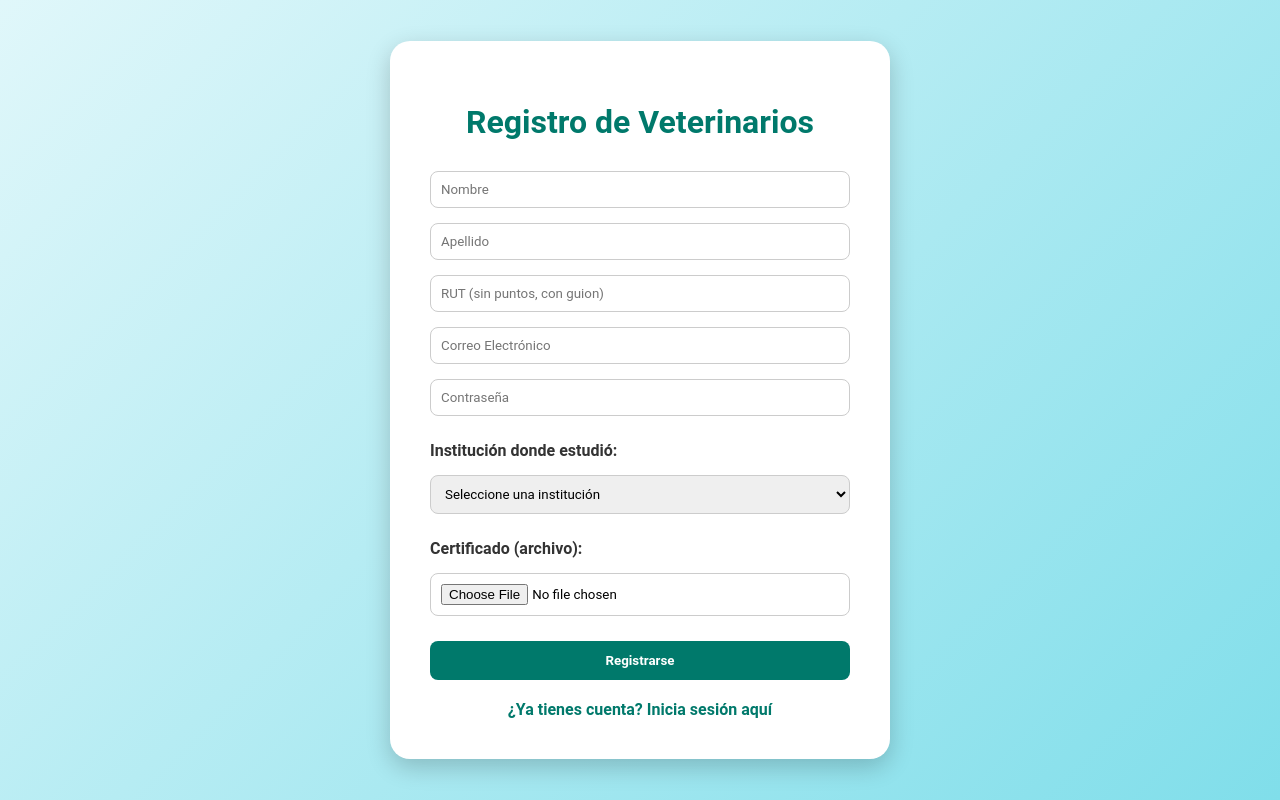
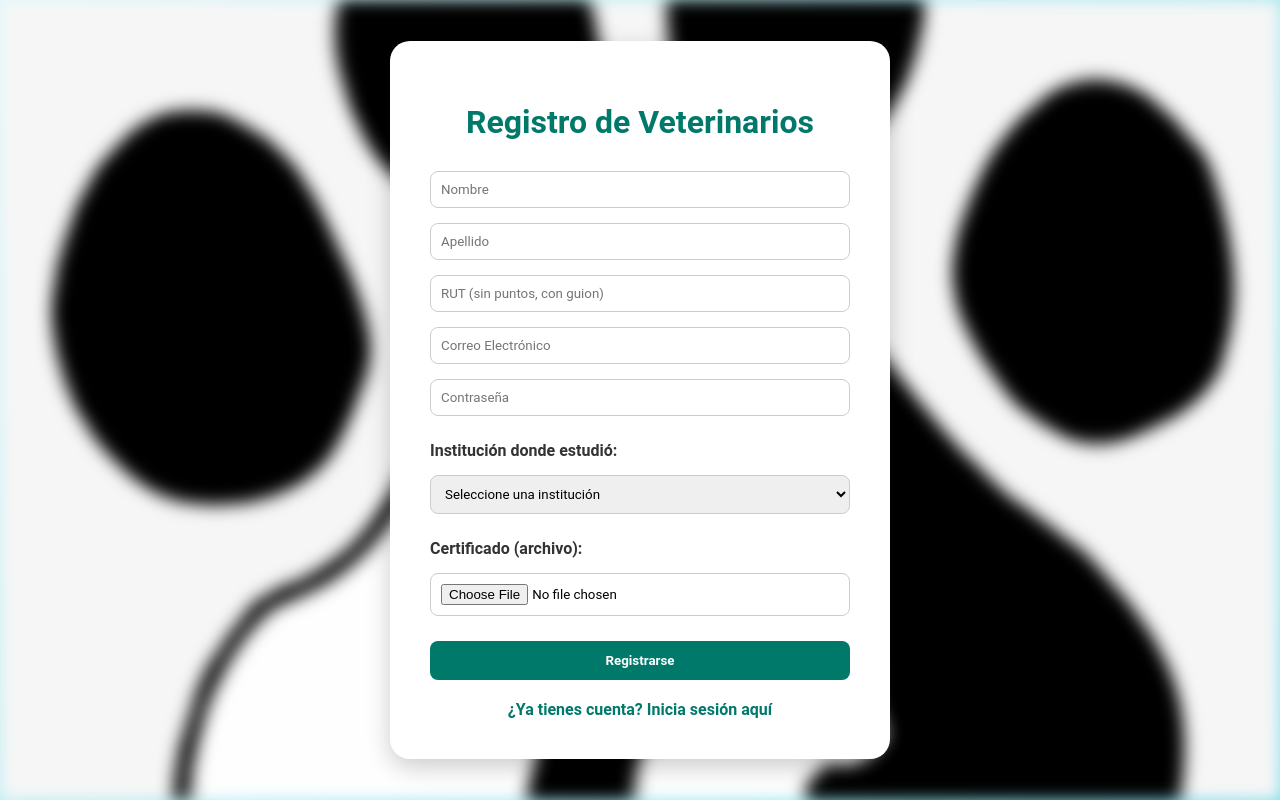
Before and after one commit to bastianp20/MascotApp, a Django app: page /registro_veterinarios/ in a window 1280 px wide. Run offline with Django 5.2, Linux system fonts and the light colour scheme.

Commit message:
registro_veterinario
se agrego un fondo al formulario, una imagen borrosa para darle belleza a la pagina

```diff
--- /dev/null
+++ b/MascotApp/AnimindCare/static/reg_vet_foto_borrosa.css
@@ -0,0 +1,15 @@
+
+/*el body : : before es para el borroso de la imagen que se utilizará */
+body::before {
+  content: "";
+  position: fixed;
+  top: 0;
+  left: 0;
+  width: 100%;
+  height: 100%;
+  background-image: url("/static/imagenes/foto_patita.png"); /* Ruta absoluta desde STATIC_URL */
+  background-size: cover;
+  background-position: center;
+  filter: blur(8px);
+  z-index: -1;
+}
--- a/MascotApp/AnimindCare/static/registro_veterinarios.css
+++ b/MascotApp/AnimindCare/static/registro_veterinarios.css
@@ -12,6 +12,7 @@ body {
   margin: 0;
   padding: 20px;
 }
+
 
 .login-container {
   background-color: white;
@@ -36,6 +37,7 @@ form {
 
 form input[type="text"],
 form input[type="email"],
+form input[type="password"],
 form input[type="file"],
 form select {
   padding: 10px;
@@ -78,16 +80,3 @@ button[type="submit"]:hover {
 .registro-link:hover {
   text-decoration: underline;
 }
-
-input[type="password"] {
-  appearance: none;         /* Quita estilos del navegador */
-  -webkit-appearance: none; /* Quita estilos en Safari/Chrome */
-  padding: 10px;
-  border: 1px solid #ccc;
-  border-radius: 8px;
-  width: 100%;
-  background-color: white;
-  color: black;
-  font-family: 'Roboto', sans-serif;
-  box-sizing: border-box;
-}
--- a/MascotApp/AnimindCare/templates/registro_veterinarios.html
+++ b/MascotApp/AnimindCare/templates/registro_veterinarios.html
@@ -5,6 +5,7 @@
     <meta charset="UTF-8">
     <title>Registro Veterinarios</title>
     <link rel="stylesheet" href="{% static 'registro_veterinarios.css' %}">
+    <link rel="stylesheet" href="{% static 'reg_vet_foto_borrosa.css' %}">
 </head>
 <body>
 
@@ -22,7 +23,8 @@
 
             <input type="email" name="email" placeholder="Correo Electrónico" required>
 
-            <input type="password" name="contraseña" placeholder="Contraseña" required autocomplete="off">
+            <input type="password" name="contraseña" placeholder="Contraseña" required>
+
 
 
             <label for="institucion">Institución donde estudió:</label>
```
Also changed, not shown: MascotApp/AnimindCare/static/imagenes/foto_patita.png (renamed from MascotApp/AnimindCare/static/imagenes/foto de patita.png).
